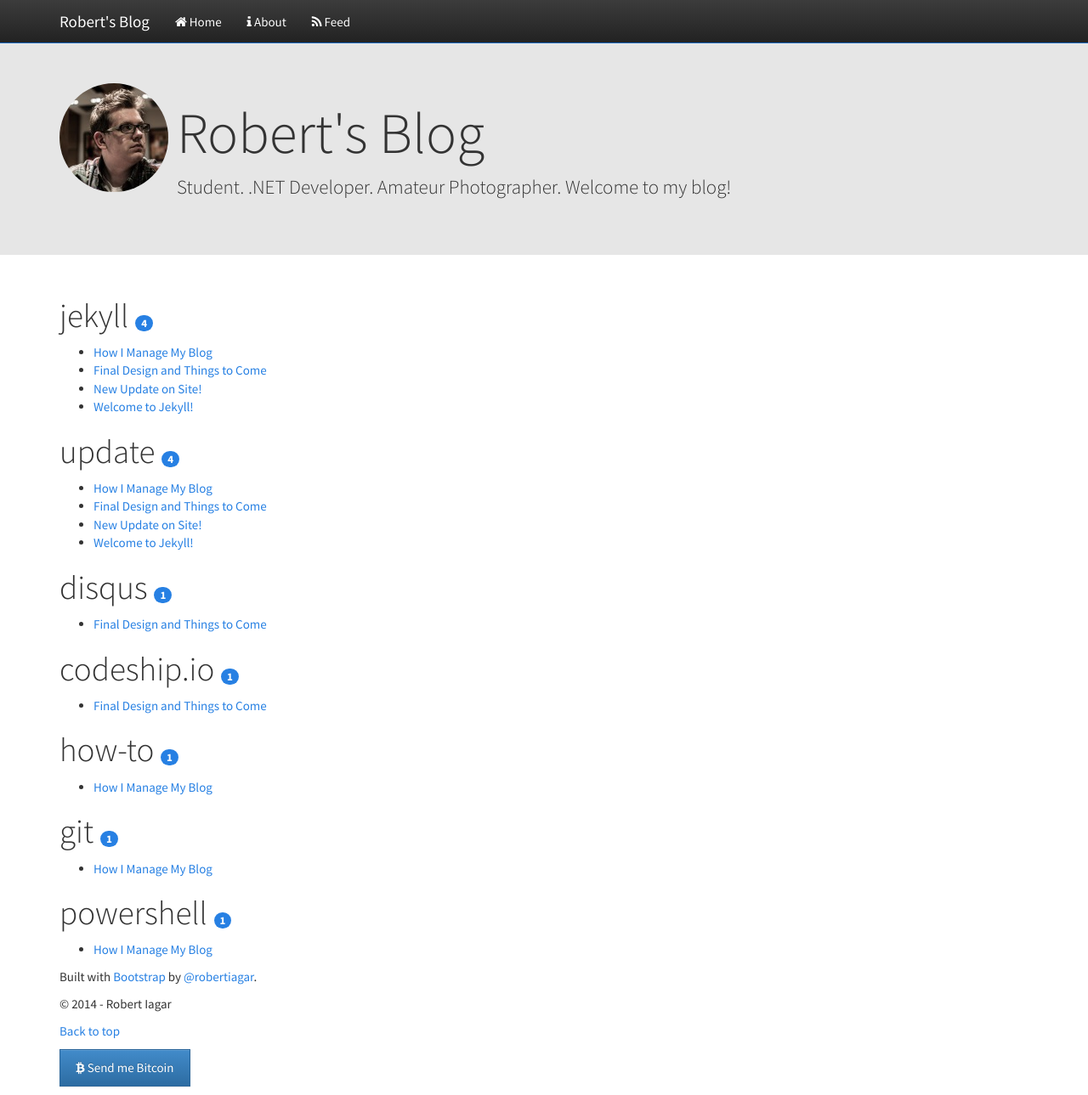
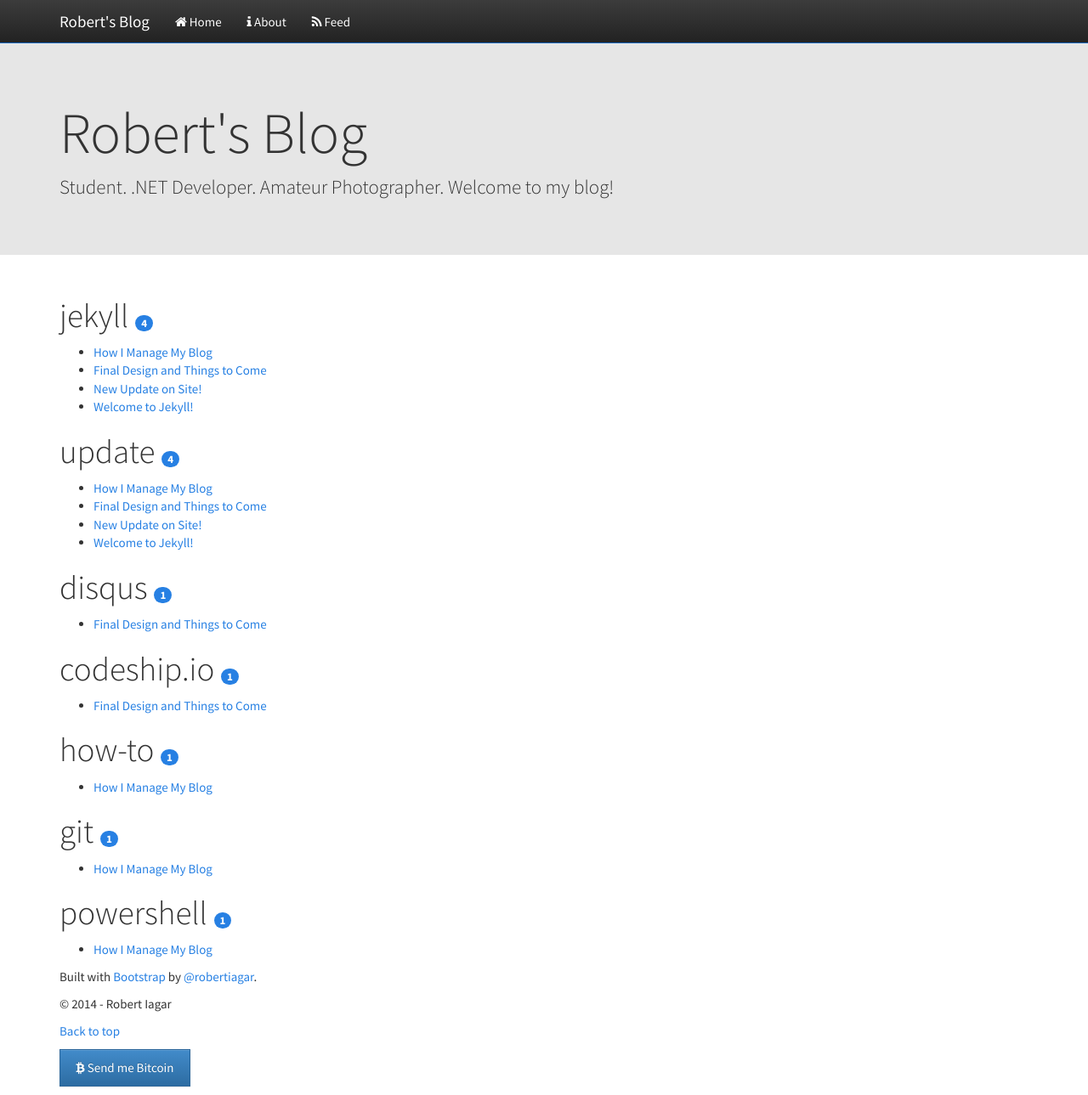
Before and after one commit to robertiagar/robertiagar.com, a Jekyll site: the page built from tags.html, in a window 1280 px wide and 1289 px high. Shown: the whole window at 85% size. Built offline with Jekyll 4.4.1, drawn with Linux system fonts in a browser that asks for light colours; nearby versions of some CDN libraries; Markdown is read by kramdown in place of the engine named in the settings; comment, search, counter and statistics services are not loaded.

Commit message:
fixed header issues

```diff
--- a/_includes/jumbotron.html
+++ b/_includes/jumbotron.html
@@ -13,15 +13,11 @@
 {% else %}
 <div class="jumbotron">
 	<div class="container">
-		<div class="media">
-			<a class="pull-left" href="#">
-				<img class="img-circle" src="{{ site.authorimageurl }}" class="pull-left"/>
-			</a>
-			<div class="media-body">
-				 <h1>{{ site.title }}</h1>
-        		<p>{{ site.description }}</p>
-			</div>
-		</div>
+		<!-- <img class="img-circle img-center" src="{{ site.authorimageurl }}" /> -->
+		<p>
+			<h1>{{ site.title }}</h1>
+			<p>{{ site.description }}</p>
+		</p>
 	</div>
 </div>
 {% endif %}
--- a/_includes/responsive-images.html
+++ b/_includes/responsive-images.html
@@ -1,3 +1,5 @@
 <script>
-	$('img').addClass('img-responsive');
+	$(document).ready(function(){
+		$('img').addClass('img-responsive');
+	});
 </script>
```
